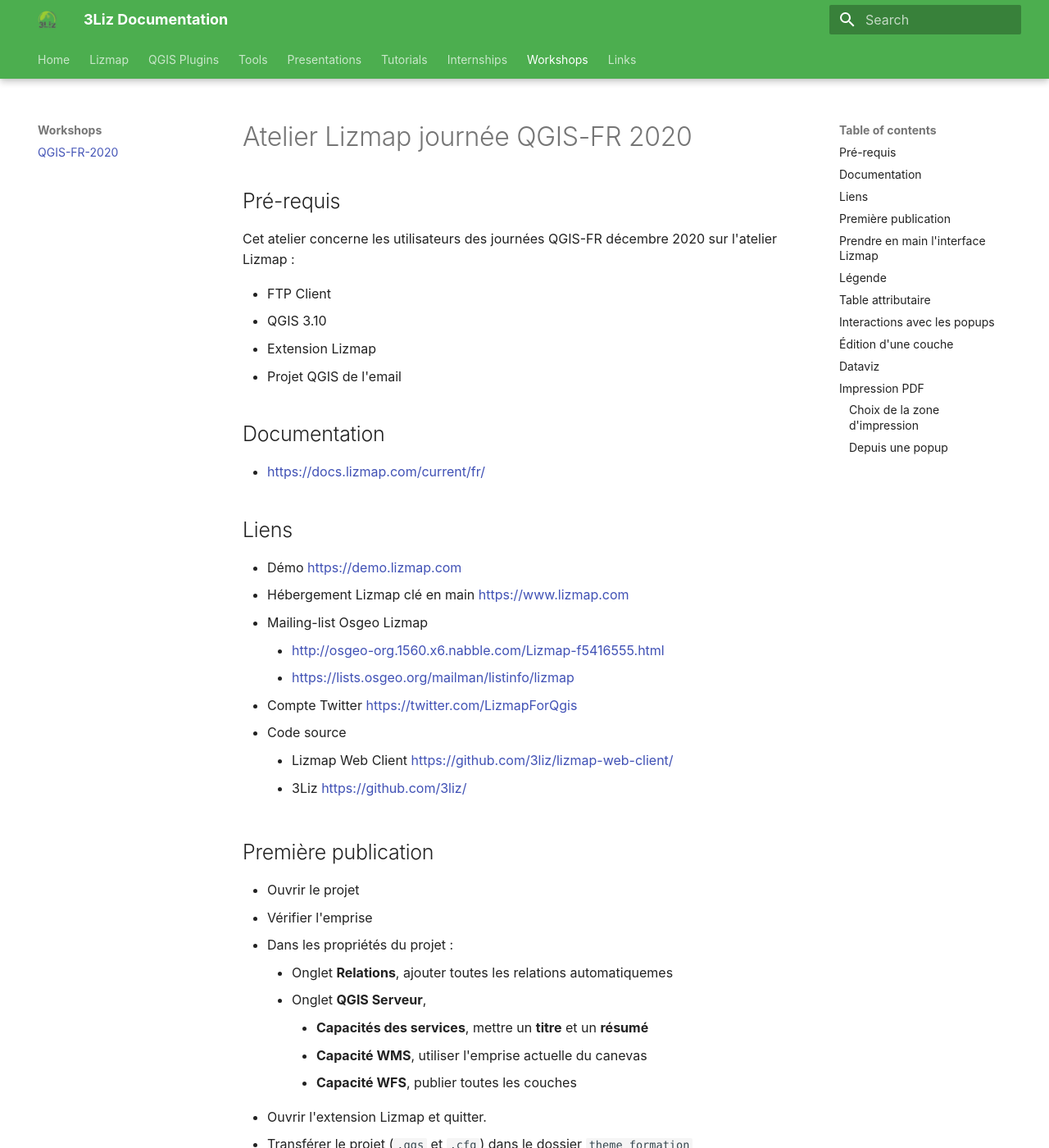
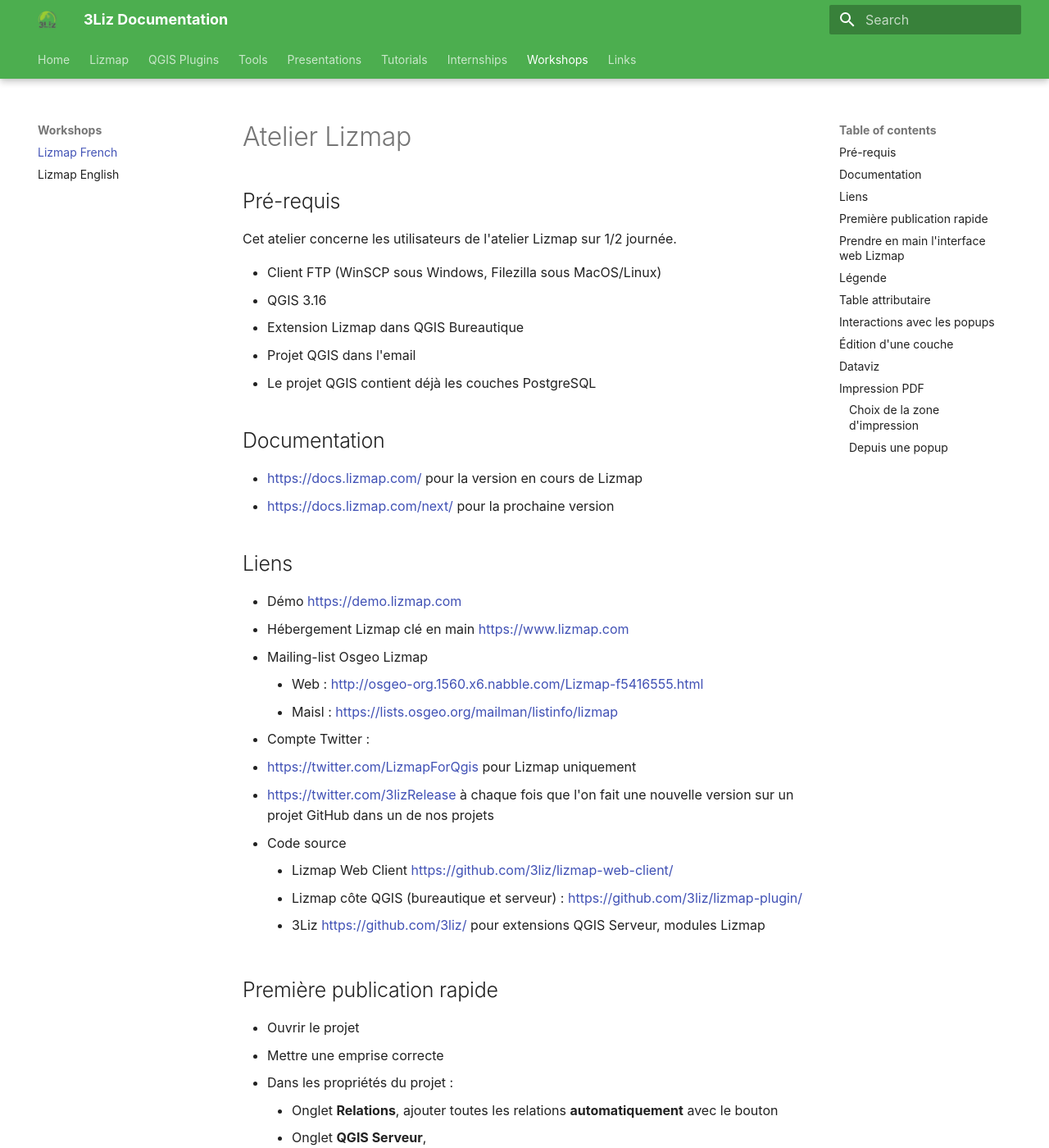
Before and after one commit to 3liz/3liz.github.io, an MkDocs documentation site: the page built from docs/workshop/lizmap-short-french.md, in a window 1280 px wide and 1400 px high. Shown: the whole window at 82% size. Built offline with MkDocs 1.6.1 and Material for MkDocs 9.7.7, drawn with Linux system fonts in a browser that asks for light colours; nearby versions of some CDN libraries; some of the changed text lies outside the part shown.

Commit message:
Update workshop in French and English

````diff
--- a/docs/workshop/qgis-fr-2020.md
+++ b/docs/workshop/lizmap-short-french.md
@@ -1,46 +1,55 @@
-# Atelier Lizmap journée QGIS-FR 2020
+# Atelier Lizmap
 
 ## Pré-requis
 
-Cet atelier concerne les utilisateurs des journées QGIS-FR décembre 2020 sur l'atelier Lizmap :
+Cet atelier concerne les utilisateurs de l'atelier Lizmap sur 1/2 journée.
 
-* FTP Client
-* QGIS 3.10
-* Extension Lizmap
-* Projet QGIS de l'email
+* Client FTP (WinSCP sous Windows, Filezilla sous MacOS/Linux)
+* QGIS 3.16
+* Extension Lizmap dans QGIS Bureautique
+* Projet QGIS dans l'email
+  * Le projet QGIS contient déjà les couches PostgreSQL
 
 ## Documentation
 
-* https://docs.lizmap.com/current/fr/
+* https://docs.lizmap.com/ pour la version en cours de Lizmap
+* https://docs.lizmap.com/next/ pour la prochaine version
 
 ## Liens
 
 * Démo https://demo.lizmap.com
 * Hébergement Lizmap clé en main https://www.lizmap.com
 * Mailing-list Osgeo Lizmap
-    * http://osgeo-org.1560.x6.nabble.com/Lizmap-f5416555.html
-    * https://lists.osgeo.org/mailman/listinfo/lizmap
-* Compte Twitter https://twitter.com/LizmapForQgis
+    * Web : http://osgeo-org.1560.x6.nabble.com/Lizmap-f5416555.html
+    * Maisl : https://lists.osgeo.org/mailman/listinfo/lizmap
+* Compte Twitter :
+  * https://twitter.com/LizmapForQgis pour Lizmap uniquement
+  * https://twitter.com/3lizRelease à chaque fois que l'on fait une nouvelle version sur un projet GitHub dans un de nos projets
 * Code source
     * Lizmap Web Client https://github.com/3liz/lizmap-web-client/
-    * 3Liz https://github.com/3liz/
+    * Lizmap côte QGIS (bureautique et serveur) : https://github.com/3liz/lizmap-plugin/
+    * 3Liz https://github.com/3liz/ pour extensions QGIS Serveur, modules Lizmap
 
-## Première publication
+## Première publication rapide
 
 * Ouvrir le projet
-* Vérifier l'emprise
+* Mettre une emprise correcte
 * Dans les propriétés du projet :
-    * Onglet **Relations**, ajouter toutes les relations automatiquemes
+    * Onglet **Relations**, ajouter toutes les relations **automatiquement** avec le bouton
     * Onglet **QGIS Serveur**,
         * **Capacités des services**, mettre un **titre** et un **résumé**
         * **Capacité WMS**, utiliser l'emprise actuelle du canevas
         * **Capacité WFS**, publier toutes les couches
-* Ouvrir l'extension Lizmap et quitter.
+* Ouvrir l'extension Lizmap
+* **Seulement une fois**, ajouter un serveur Lizmap avec l'URL de la page d'accueil
+* Quitter l'extension Lizmap (le fichier Lizmap est créé dès que l'on ferme la fenêtre)
 * Transférer le projet (`.qgs` et `.cfg`) dans le dossier `theme_formation`
 
-**Bonus** si vous avez une petite image PNG.
+**Bonus** si vous avez une petite image PNG `nom_du_projet.qgs.png`
 
-## Prendre en main l'interface Lizmap
+**
+
+## Prendre en main l'interface web Lizmap
 
 * La carte
 * Les dossiers
@@ -53,9 +62,11 @@
     * `Données`
     * `hidden`, avec `h` minuscule
 * Renommer les couches avec un nom plus présentable
-    * **Exception** pour l'orthophoto IGN, dans le groupe `hidden` avec comme nom `ign-photo`
+    * **Exception** pour l'orthophoto IGN, dans le groupe `hidden` qui doit avoir le nom `ign-photo`
 
 ![legend](./media/legend.png)
+
+**À partir de maintenant**, envoyer souvent les données sur le serveur pour voir les modifications avec les listes à puces.
 
 * Faire une symbologie rapide sur les communes :
     * **Catégorisation** sur `name`
@@ -63,7 +74,7 @@
     * Enlever la ligne pour `Water`
 * Manipulation dans l'extension Lizmap pour l'affichage
 * Mettre des liens sur une couche :
-    * `media/metadata.pdf`, un lien vers un PDF, stocké dans le dossier `media`
+    * `media/metadata.pdf`, un lien vers un PDF, stocké dans le dossier `media` (vous pouvez le voir dans le logiciel FTP)
     * `https://fr.wikipedia.org/wiki/Liste_des_communes_de_la_Polyn%C3%A9sie_fran%C3%A7aise`
 * Dans l'extension Lizmap, ajouter un **fond**, **IGN France**, **Orthophoto** avec la clée `pratique`
 
@@ -74,11 +85,13 @@
 ## Interactions avec les popups
 
 * Dans l'extension Lizmap, activer les popups sur la couche `commune` en mode `auto`.
-* Utiliser les alias sur un champ pour les "nettoyer" depuis les **propriétés de la couche** ->
-  **Formulaire d'attributs** -> un champ en particulier -> **Alias**.
+* Utiliser les **alias** sur un champ pour les "nettoyer" depuis les **propriétés de la couche** ➡
+  **Formulaire d'attributs** ➡ un champ en particulier ➡ **Alias**.
 * Faire une popup un mode **QGIS** :
 
-**Astuce** : QGIS -> **Vue** -> **Afficher les infobulles** pour afficher directement dans QGIS.
+**Astuce** : QGIS ➡ **Vue** ➡ **Afficher les infobulles** pour afficher directement dans QGIS bureautique.
+
+Ces popups **QGIS** sont très puissantes grâce à l'utilisation des **expressions** QGIS :
 
 ```html
 <ul>
@@ -95,8 +108,8 @@
 
 On souhaite désormais rendre éditable une couche depuis l'interface web afin de pouvoir ajouter des **observations**.
 
-* Dans QGIS, faire un essai du formulaire par défaut sur la couche des **observations**.
-* Améliorer le formulaire dans QGIS
+* Dans QGIS, faire un essai du formulaire par défaut sur la couche des **observations**. Vous avez besoin de passer en mode édition d'abord avec le petit crayon **jaune**.
+* Améliorer le formulaire dans QGIS :
     * Propriétés de la couche -> Formulaire d'attributs -> Conception par glisser/déposer
     * Supprimer le champ `id`
     * Faire 2 groupes : `Requis` et `Optionel`
--- a/mkdocs.yml
+++ b/mkdocs.yml
@@ -21,7 +21,8 @@
     - Internships:
         - GSOC: 'internships/gsoc.md'
     - Workshops:
-        - QGIS-FR-2020: 'workshop/qgis-fr-2020.md'
+        - Lizmap French: 'workshop/lizmap-short-french.md'
+        - Lizmap English: 'workshop/lizmap-short-english.md'
     - Links: 'links.md'
 
 plugins:
````
Also changed, not shown: docs/workshop/lizmap-short-english.md (added, +169 -0 lines).
